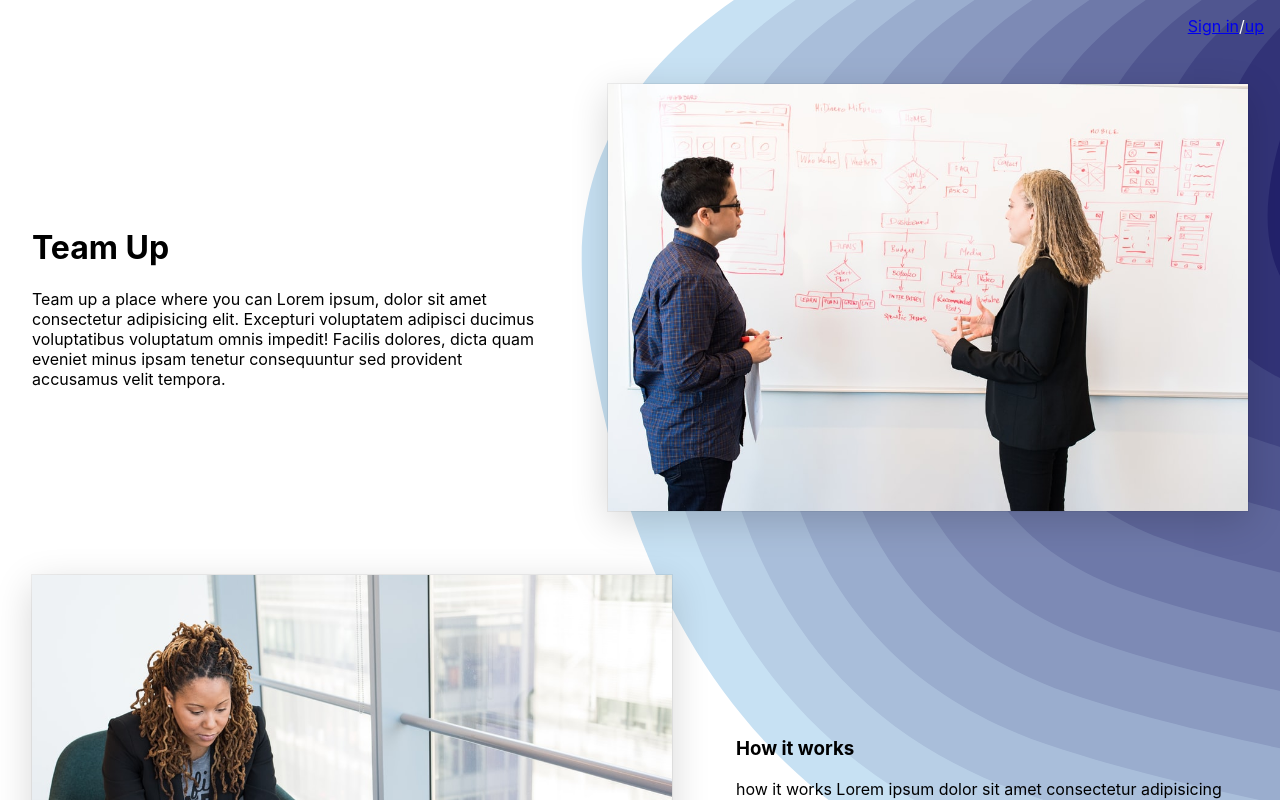
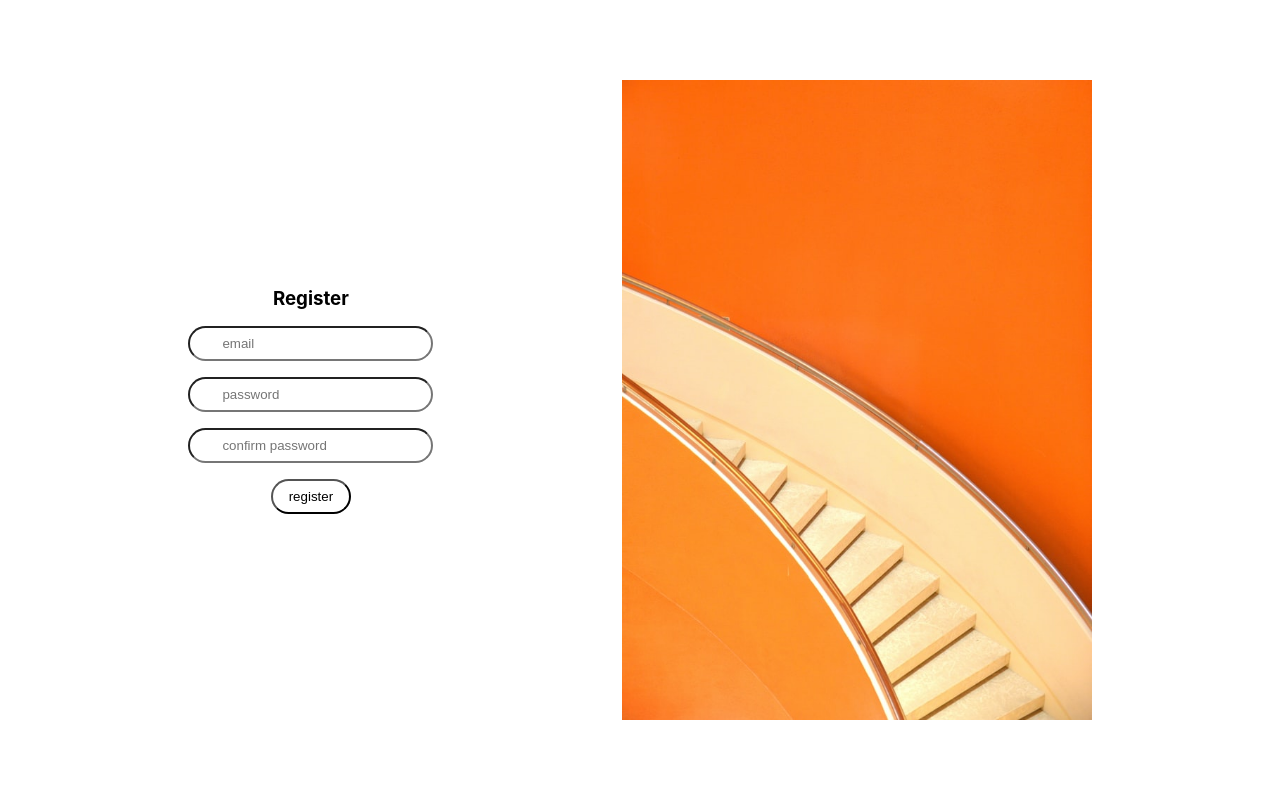
Before and after one commit to josepwil/team-up, a React (Create React App) app in the folder client/: page /register in a window 1280 px wide. Shown: the top 800 px of the page. Built offline with nearby package versions, Linux system fonts and the light colour scheme.

Commit message:
creating RegisterPage component

```diff
--- a/client/src/App.tsx
+++ b/client/src/App.tsx
@@ -4,6 +4,7 @@ Switch, Route } from 'react-router-dom';
 import './App.css';
 import LandingPage from './components/LandingPage'
 import LoginPage from './components/LoginPage'
+import RegisterPage from './components/RegisterPage';
 
 function App() {
   return (
@@ -12,6 +13,9 @@ function App() {
         <Switch>
           <Route path="/login">
             <LoginPage />
+          </Route>
+          <Route path="/register">
+            <RegisterPage />
           </Route>
           <Route path="/">
             <LandingPage />
--- /dev/null
+++ b/client/src/components/RegisterPage.tsx
@@ -0,0 +1,20 @@
+import register from '../images/register.jpeg'
+import '../styles/LoginPage.css'
+
+const RegisterPage = () => {
+  return(
+    <div className="loginPageContainer">
+      <div className="loginFormContainer">
+        <h3>Register</h3>
+        <input type="text" placeholder="email"/>
+        <input type="text" placeholder="password"/>
+        <input type="text" placeholder="confirm password"/>
+        <button>register</button>
+      </div>
+      <img src={register} alt="aPlant" className="loginImage" />
+
+    </div>
+  )
+}
+
+export default RegisterPage;
```
Also changed, not shown: client/src/images/register.jpeg (added).
